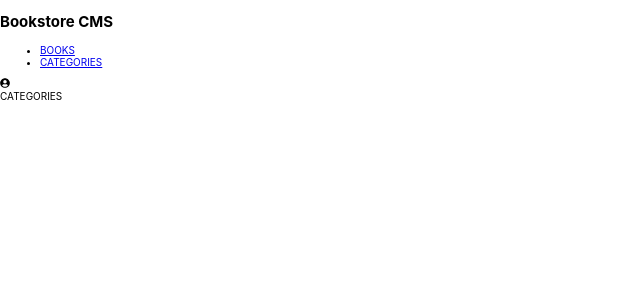
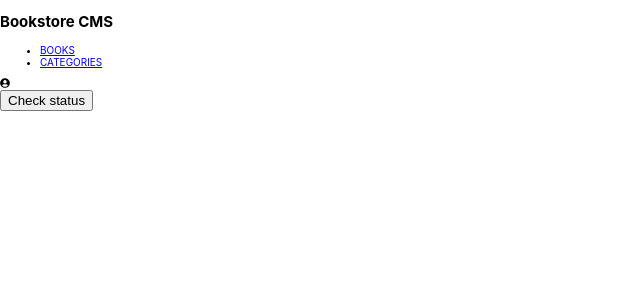
Before and after one commit to dgcuenca/bookstore, a React (Create React App) app: page /categories in a window 1280 px wide. Shown: the top 300 px of the page, without its empty margins (0-640 px from the left). Built offline with nearby package versions, Linux system fonts and the light colour scheme.

Commit message:
Add button

```diff
--- a/src/Components/categories.jsx
+++ b/src/Components/categories.jsx
@@ -8,7 +8,7 @@ class Categories extends Component {
 
   render() {
     return (
-      <div>CATEGORIES</div>
+        <button type="button">Check status</button>
     );
   }
 }
```
Also changed, not shown: src/Components/book.jsx (line endings or trailing spaces).
